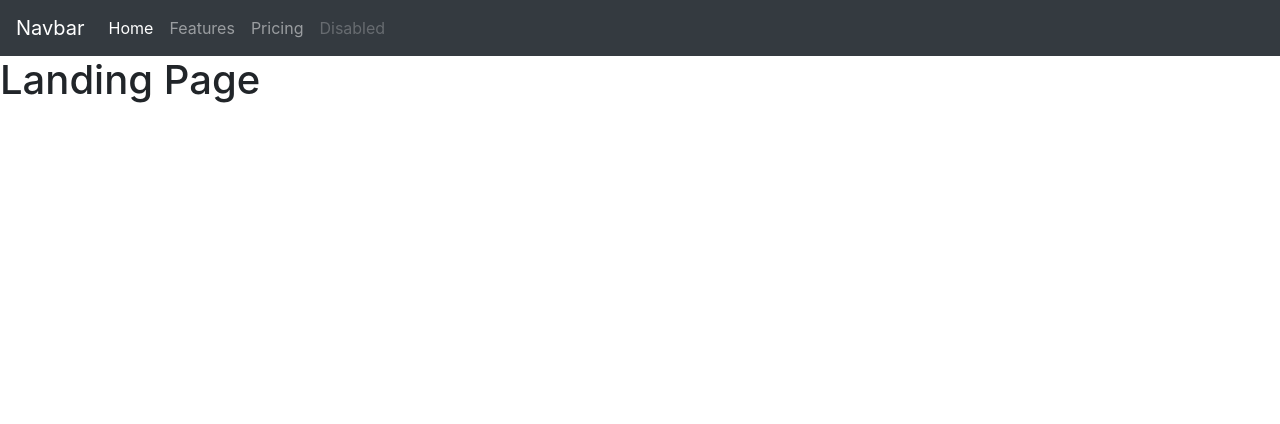
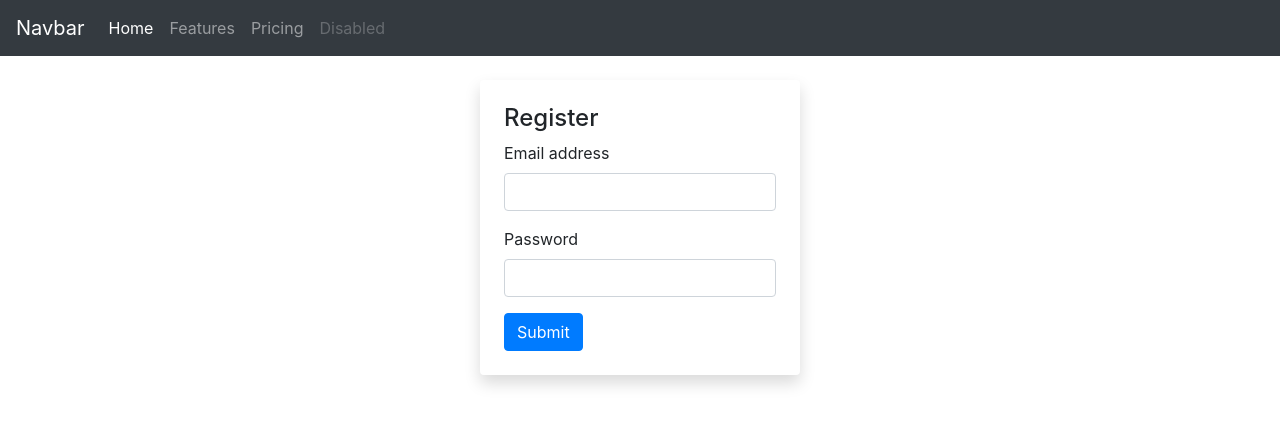
Before and after one commit to parthmparmar/Project3-HIIT-Social-Media, a React (Create React App) app in the folder client/: page / in a window 1280 px wide. Shown: the top 424 px of the page. Built offline with nearby package versions, Linux system fonts and the light colour scheme.

Commit message:
Create route for register/save a new user to DB

```diff
--- a/client/package.json
+++ b/client/package.json
@@ -7,11 +7,11 @@
     "@testing-library/jest-dom": "^4.2.4",
     "@testing-library/react": "^9.4.0",
     "@testing-library/user-event": "^7.2.1",
+    "axios": "^0.19.2",
     "react": "^16.12.0",
     "react-dom": "^16.12.0",
-    "react-scripts": "3.3.0",
-    "react-router-dom": "^4.3.1",
-    "axios": "^0.18.0"
+    "react-router-dom": "^5.1.2",
+    "react-scripts": "3.3.0"
   },
   "scripts": {
     "start": "react-scripts start",
--- a/client/src/components/NavBar/index.js
+++ b/client/src/components/NavBar/index.js
@@ -13,7 +13,7 @@ function NavBar() {
                 <a className="nav-item nav-link active" href="#">Home <span className="sr-only">(current)</span></a>
                 <a className="nav-item nav-link" href="#">Features</a>
                 <a className="nav-item nav-link" href="#">Pricing</a>
-                <a className="nav-item nav-link disabled" href="#" tabindex="-1" aria-disabled="true">Disabled</a>
+                <a className="nav-item nav-link disabled" href="#" aria-disabled="true">Disabled</a>
             </div>
         </div>
     </nav>
--- a/client/src/pages/Index.js
+++ b/client/src/pages/Index.js
@@ -1,11 +1,51 @@
 import React, { Component } from "react";
+import API from "../utils/API";
 
-function landingPage() {
-	return (
-		<div>
-			<h1>Landing Page</h1>
-		</div>
-	);
+class index extends Component {
+	state = {
+		email: "",
+		password: ""
+	};
+
+	handleInputChange = event => {
+		const { name, value } = event.target;
+		this.setState({
+			[name]: value
+		});
+	};
+
+	handleFormSubmit = event => {
+		event.preventDefault();
+		if (this.state.email && this.state.password) {
+			API.saveUser({
+				email: this.state.email,
+				password: this.state.password
+			})
+				.then(res => console.log(res.data))
+				.catch(err => console.log(err));
+		}
+	};
+
+	render() {
+		return (
+			<div className="container rounded shadow p-4 mt-4 w-25">
+				<h4>Register</h4>
+				<form>
+					<div className="form-group">
+						<label htmlFor="email">Email address</label>
+						<input id="email" type="email" className="form-control" value={this.state.email} onChange={this.handleInputChange} name="email" />
+					</div>
+					<div className="form-group">
+						<label htmlFor="password">Password</label>
+						<input id="password" type="password" className="form-control" value={this.state.password} onChange={this.handleInputChange} name="password" />
+					</div>
+					<button type="submit" className="btn btn-primary" onClick={this.handleFormSubmit}>
+						Submit
+					</button>
+				</form>
+			</div>
+		);
+	}
 }
 
-export default landingPage;
+export default index;
--- /dev/null
+++ b/client/src/utils/API.js
@@ -0,0 +1,20 @@
+import axios from "axios";
+
+export default {
+	// // Gets all books
+	// getBooks: function() {
+	// 	return axios.get("/api/books");
+	// },
+	// // Gets the book with the given id
+	// getBook: function(id) {
+	// 	return axios.get("/api/books/" + id);
+	// },
+	// // Deletes the book with the given id
+	// deleteBook: function(id) {
+	// 	return axios.delete("/api/books/" + id);
+	// },
+	// Saves User to the database
+	saveUser: function(userData) {
+		return axios.post("/api/users", userData);
+	}
+};
```
Also changed, not shown: client/public/manifest.json, 2 other files (tests, documents, lock files or other folders).
